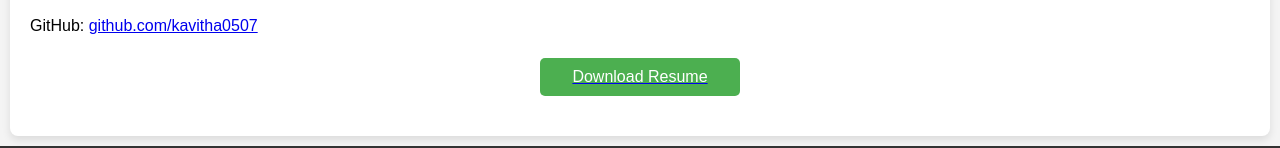
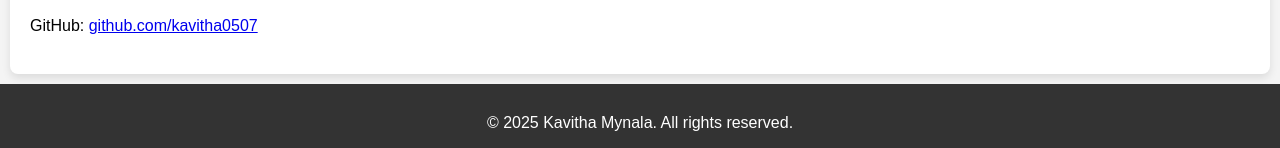
Before and after one commit to kavitha0507/kavi_portfolio, a plain HTML site: page index.html in a window 1280 px wide. Shown: the part 1522-1670 px from the top of the page. Drawn offline with Linux system fonts and the light colour scheme.

Commit message:
Update index.html

```diff
--- a/index.html
+++ b/index.html
@@ -57,7 +57,7 @@
     <p>Phone: +1 737 210 2052</p>
     <p>LinkedIn: <a href="https://www.linkedin.com/in/kavitha-mynala12" target="_blank">linkedin.com/in/kavitha-mynala12</a></p>
     <p>GitHub: <a href="https://github.com/kavitha0507" target="_blank">github.com/kavitha0507</a></p>
-    <a href="resume.pdf" download><button class="download-btn">Download Resume</button></a>
+
   </section>
 
   <footer>
```
